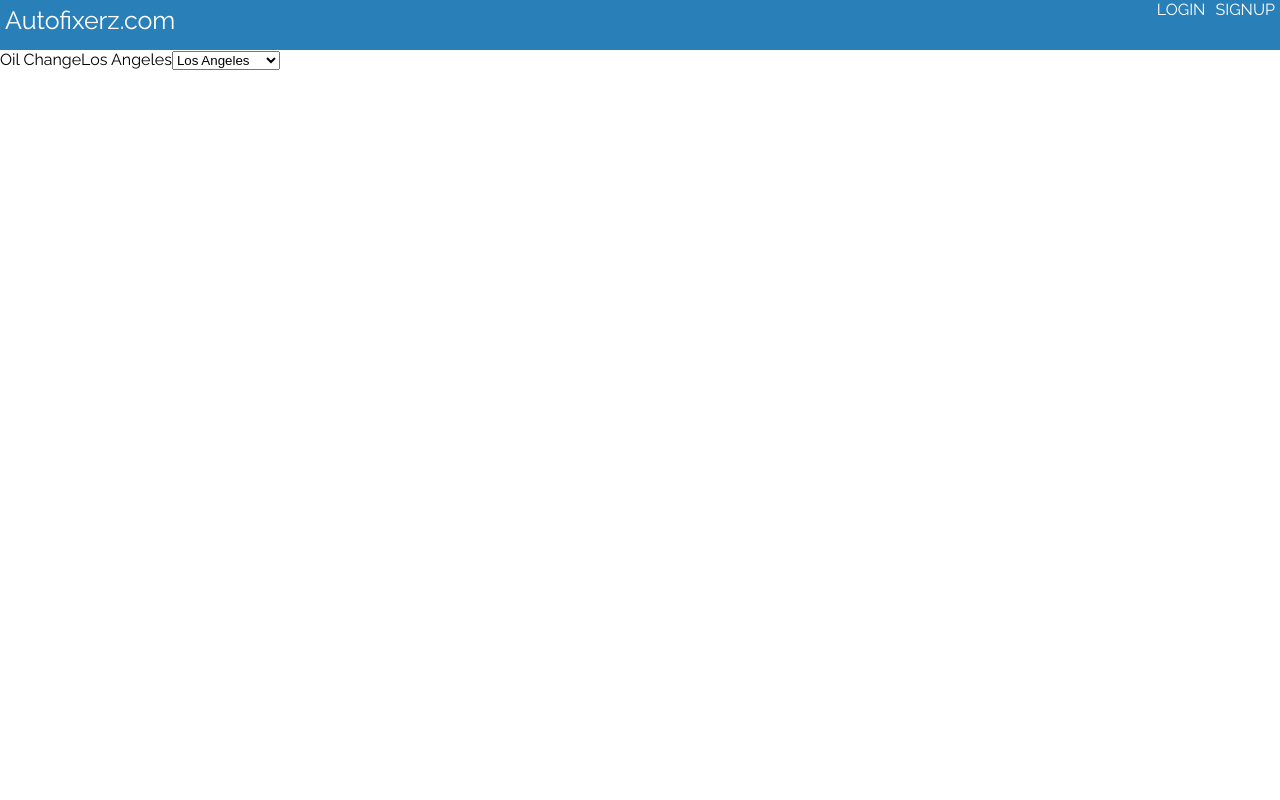
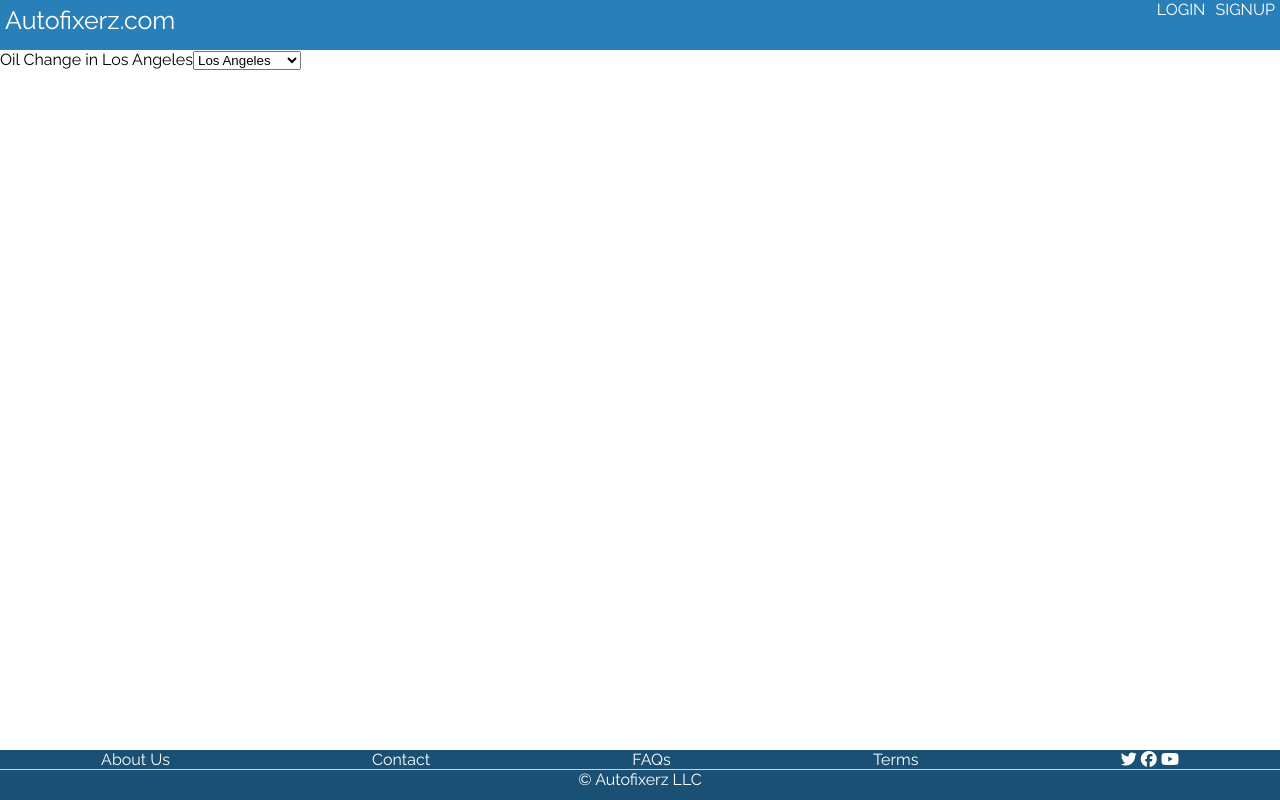
Before and after one commit to jyandell83/autofixerz, a React (Create React App) app: page /service in a window 1280 px wide. Built offline with nearby package versions, Linux system fonts and the light colour scheme; the HTML template or start-up script is replaced by a standard one.

Commit message:
add footer

```diff
--- a/src/App.js
+++ b/src/App.js
@@ -9,7 +9,8 @@ import { initialState, reducer} from './settings'
 import Nav from './Nav';
 import Home from './Home';
 import Book from './Book';
-import Routine from './Routine'
+import Routine from './Routine';
+import Footer from './Footer';
 
 
 const App = () => {
@@ -17,12 +18,15 @@ const App = () => {
 
   return (
     <div className="App">
+      <div className="content-wrap">
       <Nav />
       <Switch>
             <Route exact path = '/' render = { () => <Home /> } />
             <Route exact path = '/book' render = { () => <Book dispatch={dispatch} /> } />
             <Route exact path = '/service' render = { () => <Routine Routine={state.chosenWork} location={state.location} dispatch={dispatch}/> } />
       </Switch>
+      <Footer />
+      </div>
     </div>
   );
 }
--- a/src/App.scss
+++ b/src/App.scss
@@ -1,4 +1,7 @@
-
+.App {
+  position: relative;
+  min-height: 100vh;
+}
 
 
 //colors
@@ -209,3 +212,30 @@ $color-black: #000;
 .Book {
   text-align: center;
 }
+
+.footer {
+  height: 5rem;
+  background-color: $color-primary-dark;
+  color: $color-white;
+  position: absolute;
+  bottom: 0;
+  width: 100%;
+
+  &__nav {
+    display: flex;
+    justify-content: space-around;
+
+    li {
+      list-style: none;
+    }
+  }
+}
+
+.content-wrap {
+  padding-bottom: 15rem;
+}
+
+.copyright{
+  border-top: 1px solid $color-secondary-light;
+  text-align: center;
+}
--- /dev/null
+++ b/src/Footer/index.js
@@ -0,0 +1,22 @@
+import React from 'react';
+
+const Footer = () =>  {
+    return(
+        <div className="footer top-margin-medium">
+            <ul className="footer__nav">
+                <li>About Us</li>
+                <li>Contact</li>
+                <li>FAQs</li>
+                <li>Terms</li>
+                <li><i className="fab fa-twitter"></i> <i className="fab fa-facebook"></i> <i className="fab fa-youtube"></i></li>
+            </ul>
+            <div className="copyright">
+                &copy; Autofixerz LLC
+            </div>
+        </div>
+    )
+
+
+}
+
+export default Footer;
--- a/src/Routine/index.js
+++ b/src/Routine/index.js
@@ -12,7 +12,7 @@ const Routine = ({Routine, location, dispatch}) => {
 
     return (
       <div className="Routine">
-        {Routine}{location}
+        {Routine} in {location}
         <select
             onChange={(e) => dispatch({
                 type: types.changeLocation,
--- a/src/Services/index.js
+++ b/src/Services/index.js
@@ -8,23 +8,23 @@ const Services = () =>  {
             </h2>
             <div className="services-section__services-row top-margin-medium">
                 <div className="service-card">
-                    <i class="fas fa-car-side service-card__icon"></i>
+                    <i className="fas fa-car-side service-card__icon"></i>
                     <p>Lorem ipsum dolor sit amet, consectetur adipiscing elit, sed do eiusmod tempor incididunt ut labore et dolore magna aliqua.</p>
                 </div>
                 <div className="service-card">
-                    <i class="fas fa-car-crash service-card__icon"></i>
+                    <i className="fas fa-car-crash service-card__icon"></i>
                     <p>Lorem ipsum dolor sit amet, consectetur adipiscing elit, sed do eiusmod tempor incididunt ut labore et dolore magna aliqua.</p>
                 </div>
                 <div className="service-card">
-                    <i class="fas fa-oil-can service-card__icon"></i>
+                    <i className="fas fa-oil-can service-card__icon"></i>
                     <p>Lorem ipsum dolor sit amet, consectetur adipiscing elit, sed do eiusmod tempor incididunt ut labore et dolore magna aliqua.</p>
                 </div>
                 <div className="service-card">
-                    <i class="fas fa-car-battery service-card__icon"></i>
+                    <i className="fas fa-car-battery service-card__icon"></i>
                     <p>Lorem ipsum dolor sit amet, consectetur adipiscing elit, sed do eiusmod tempor incididunt ut labore et dolore magna aliqua.</p>
                 </div>
                 <div className="service-card">
-                    <i class="fas fa-motorcycle service-card__icon"></i>
+                    <i className="fas fa-motorcycle service-card__icon"></i>
                     <p>Lorem ipsum dolor sit amet, consectetur adipiscing elit, sed do eiusmod tempor incididunt ut labore et dolore magna aliqua.</p>
                 </div>
             </div>
```
